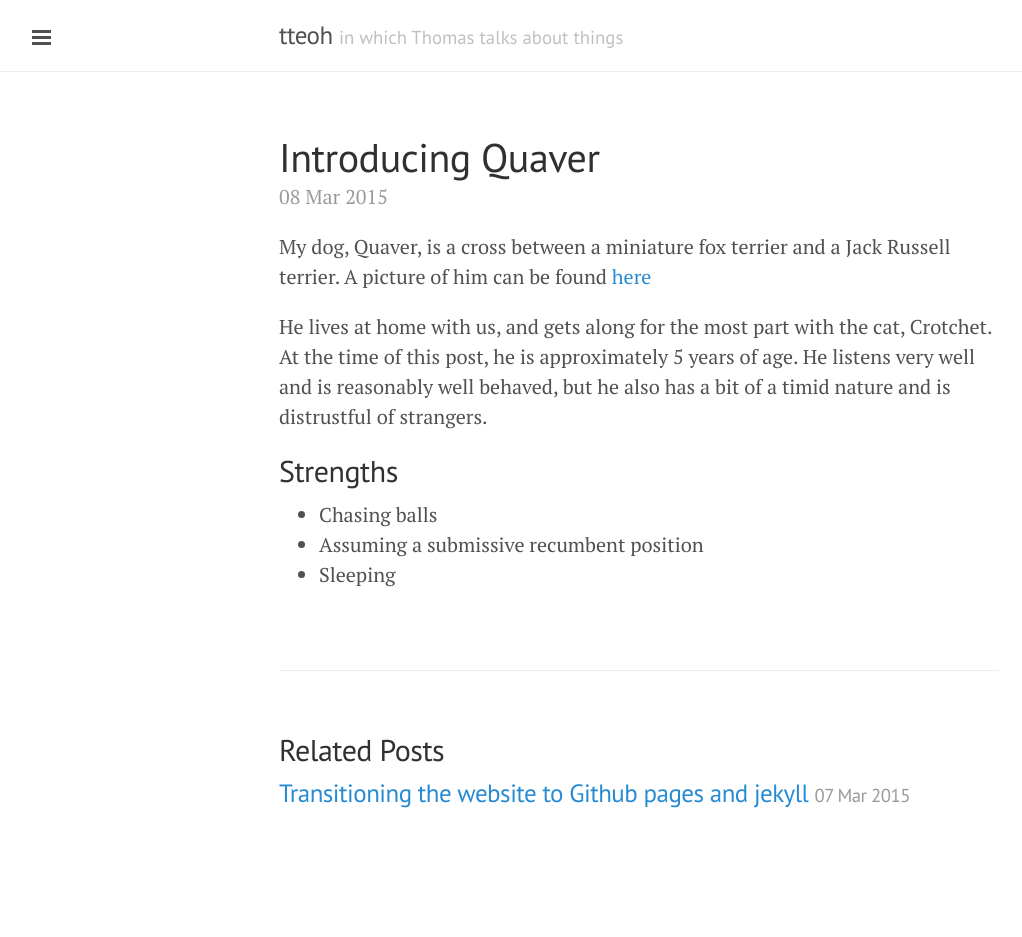
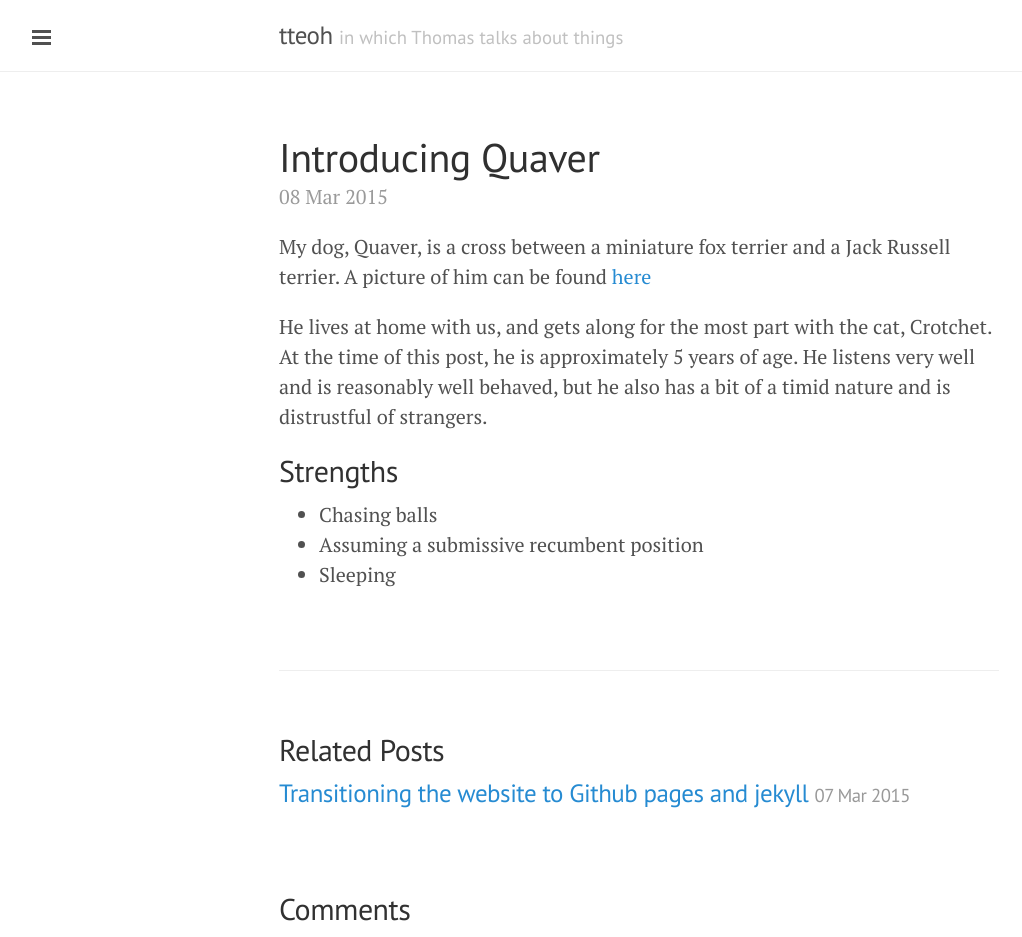
Before and after one commit to thomasteoh/thomasteoh.github.io, a Jekyll site: the page built from _posts/2015-03-08-introducing-quaver.md, in a window 1280 px wide. Shown: the whole page, without its empty margins (1-1023 px from the left). Built offline with Jekyll 4.4.1, drawn with Linux system fonts in a browser that asks for light colours; Markdown is read by kramdown in place of the engine named in the settings; comment, search, counter and statistics services are not loaded; before the commit the page ends 900 px from its top, so only the background shows below that.

Commit message:
added comments heading

```diff
--- a/_layouts/post.html
+++ b/_layouts/post.html
@@ -24,7 +24,7 @@ layout: default
   </ul>
 </div>
 
-<div id="disqus_thread"></div>
+<div id="disqus_thread"><h2>Comments</h2></div>
 <script type="text/javascript">
     /* * * CONFIGURATION VARIABLES * * */
     var disqus_shortname = 'tteoh';
```
